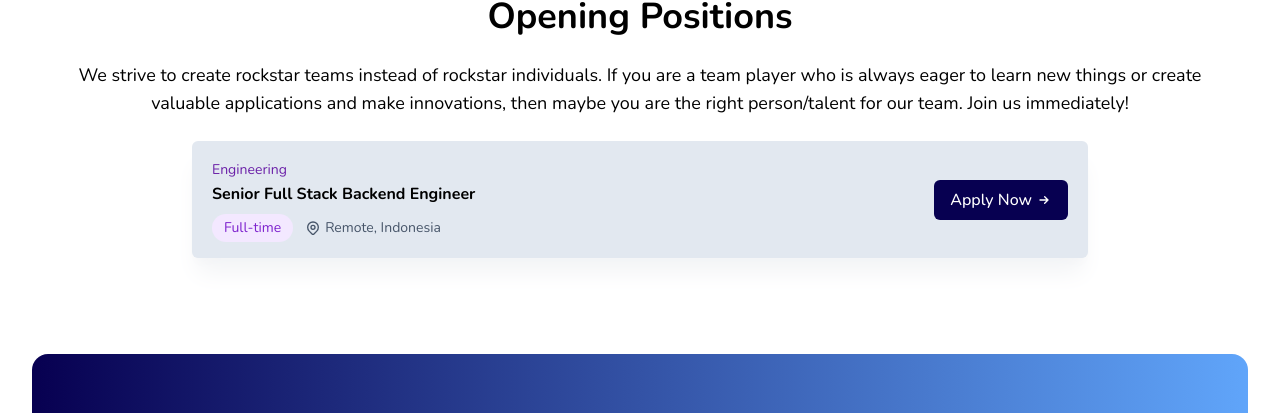
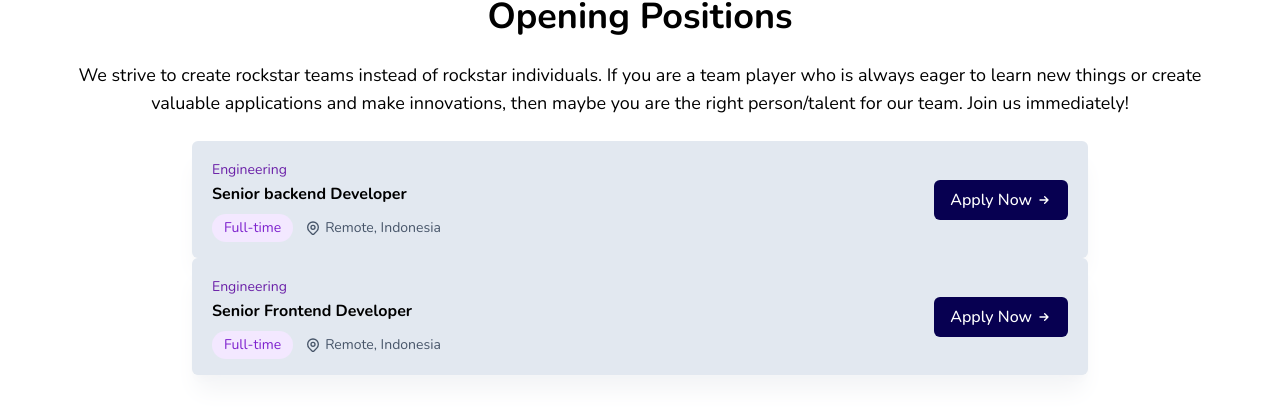
Before and after one commit to signofcommunication/gaws, a Nuxt app: page /careers in a window 1280 px wide. Shown: the part 835-1248 px from the top of the page. Built offline with nearby package versions, Linux system fonts and the light colour scheme.

Commit message:
Feat: update job listing cards

```diff
--- a/components/JobListingCard.vue
+++ b/components/JobListingCard.vue
@@ -1,10 +1,14 @@
+<script setup>
+const props = defineProps(['title'])
+</script>
+
 <template>
   <div
     class="bg-slate-200 shadow-xl shadow-gray-100 w-full max-w-4xl flex flex-col sm:flex-row gap-3 sm:items-center justify-between px-5 py-4 rounded-md mx-auto"
   >
     <div>
       <span class="text-purple-800 text-sm">Engineering</span>
-      <h3 class="font-bold mt-px">Senior Full Stack Backend Engineer</h3>
+      <h3 class="font-bold mt-px">{{ props.title }}</h3>
       <div class="flex items-center gap-3 mt-2">
         <span
           class="bg-purple-100 text-purple-700 rounded-full px-3 py-1 text-sm"
--- a/pages/careers/index.vue
+++ b/pages/careers/index.vue
@@ -36,7 +36,11 @@
           the right person/talent for our team. Join us immediately!
         </p>
       </div>
-      <JobListingCard />
+      <ul>
+        <li v-for="job in jobs" :key="job.id">
+          <JobListingCard :title="job.title" />
+        </li>
+      </ul>
     </section>
   </div>
 </template>
@@ -56,6 +60,9 @@
 <script setup>
 import gsap from 'gsap';
 import { ScrollToPlugin } from 'gsap/ScrollToPlugin';
+import { onMounted, ref } from 'vue';
+
+const jobs = ref([])
 
 gsap.registerPlugin(ScrollToPlugin);
 
@@ -66,4 +73,14 @@ const scrollToSelection = (selector) => {
     ease: 'power1.inOut',
   });
 };
+
+
+onMounted(async () => {
+    try {
+        const response = await fetch('/jobs.json')
+        jobs.value = await response.json()
+    } catch (e) {
+        console.error('Error fetching job listings:', error);
+    }
+})
 </script>
--- /dev/null
+++ b/public/jobs.json
@@ -0,0 +1,64 @@
+[
+  {
+    "id": 2,
+    "title": "Senior backend Developer",
+    "department": "Engineering",
+    "location": "Remote",
+    "type": "Full-time",
+    "salary": "$120,000 - $160,000",
+    "description": "We are seeking an experienced Frontend Developer to join our engineering team. You will be responsible for building and maintaining high-quality web applications using modern JavaScript frameworks.",
+    "responsibilities": [
+      "Develop new user-facing features using Vue.js",
+      "Build reusable components and libraries for future use",
+      "Translate designs and wireframes into high-quality code",
+      "Optimize applications for maximum speed and scalability",
+      "Collaborate with backend developers and designers"
+    ],
+    "requirements": [
+      "5+ years of experience in frontend development",
+      "Strong proficiency in JavaScript, HTML5, and CSS3",
+      "Experience with Vue.js and modern frontend frameworks",
+      "Understanding of server-side CSS preprocessing",
+      "Familiarity with RESTful APIs"
+    ],
+    "companyDescription": "Tech Company is a leading provider of innovative software solutions. We strive to create a culture of collaboration and creativity.",
+    "benefits": [
+      "Competitive salary and performance bonuses",
+      "Health insurance and wellness programs",
+      "Flexible working hours",
+      "Opportunities for professional development",
+      "Team-building events and activities"
+    ]
+  },
+  {
+    "id": 1,
+    "title": "Senior Frontend Developer",
+    "department": "Engineering",
+    "location": "Remote",
+    "type": "Full-time",
+    "salary": "$120,000 - $160,000",
+    "description": "We are seeking an experienced Frontend Developer to join our engineering team. You will be responsible for building and maintaining high-quality web applications using modern JavaScript frameworks.",
+    "responsibilities": [
+      "Develop new user-facing features using Vue.js",
+      "Build reusable components and libraries for future use",
+      "Translate designs and wireframes into high-quality code",
+      "Optimize applications for maximum speed and scalability",
+      "Collaborate with backend developers and designers"
+    ],
+    "requirements": [
+      "5+ years of experience in frontend development",
+      "Strong proficiency in JavaScript, HTML5, and CSS3",
+      "Experience with Vue.js and modern frontend frameworks",
+      "Understanding of server-side CSS preprocessing",
+      "Familiarity with RESTful APIs"
+    ],
+    "companyDescription": "Tech Company is a leading provider of innovative software solutions. We strive to create a culture of collaboration and creativity.",
+    "benefits": [
+      "Competitive salary and performance bonuses",
+      "Health insurance and wellness programs",
+      "Flexible working hours",
+      "Opportunities for professional development",
+      "Team-building events and activities"
+    ]
+  }
+]
```
